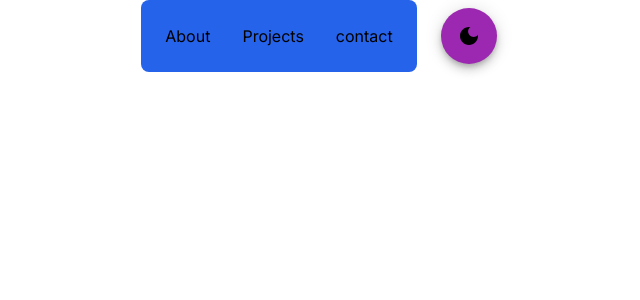
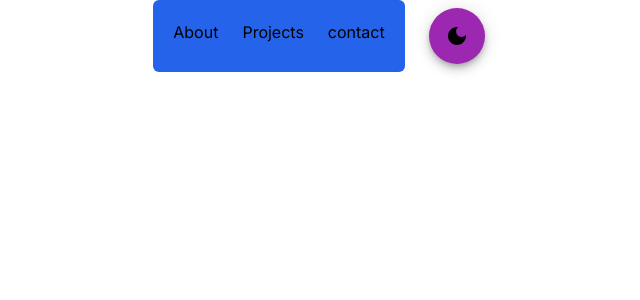
Before and after one commit to dasireddynarendarreddy/portfolio, a Next.js app: page / in a window 1280 px wide. Shown: the top 300 px of the page, without its empty margins (319-959 px from the left). Built offline with nearby package versions, Linux system fonts and the light colour scheme.

Commit message:
portfolio

```diff
--- a/pages/index.js
+++ b/pages/index.js
@@ -15,10 +15,10 @@ export default function Home() {
     className={`flex min-h-screen flex-col items-center   ${inter.className} ${mode?"bg-black":" " }` }
   >
       <div className={`flex gap-4  ml-1`}>
-       <div className="flex gap-4 float-right bg-blue-600 rounded-lg p-4 ">
-        <Link href={'/About'} className="hover:bg-slate-400 p-2 rounded-lg">About</Link>
-        <Link href={'/Projects'} className="hover:bg-slate-400 p-2 rounded-lg">Projects</Link>
-        <Link href={'/Contact'} className="hover:bg-slate-400 p-2 rounded-lg">contact</Link>
+       <div className="flex gap-4 float-right bg-blue-600 p-4 rounded-md">
+        <Link href={'/About'} className="hover:bg-slate-400 p-1 rounded-lg">About</Link>
+        <Link href={'/Projects'} className="hover:bg-slate-400 p-1 rounded-lg">Projects</Link>
+        <Link href={'/Contact'} className="hover:bg-slate-400 p-1 rounded-lg">contact</Link>
       </div>
       <Box sx={{ '& > :not(style)': { m: 1 } }}>
 
```
